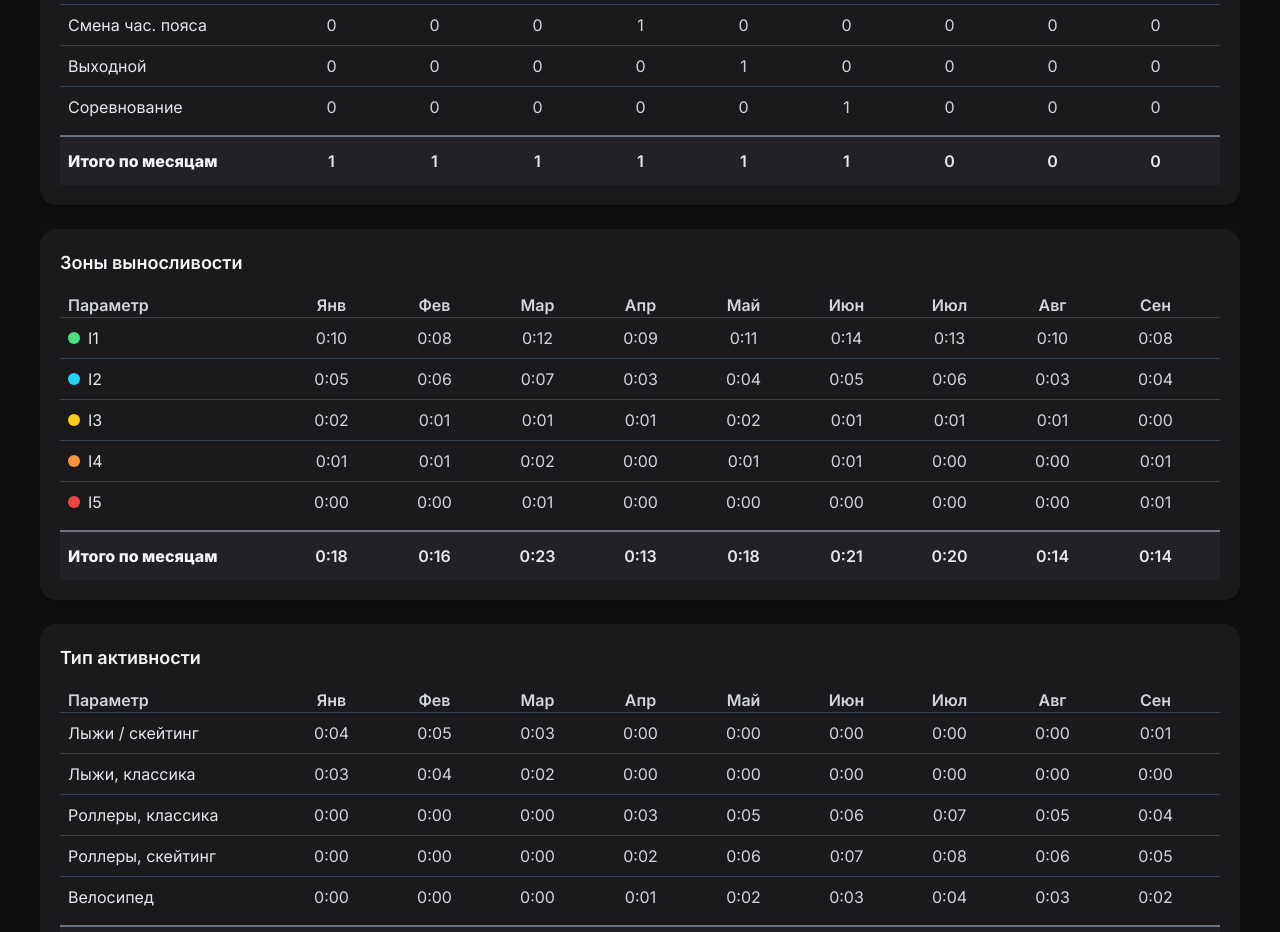
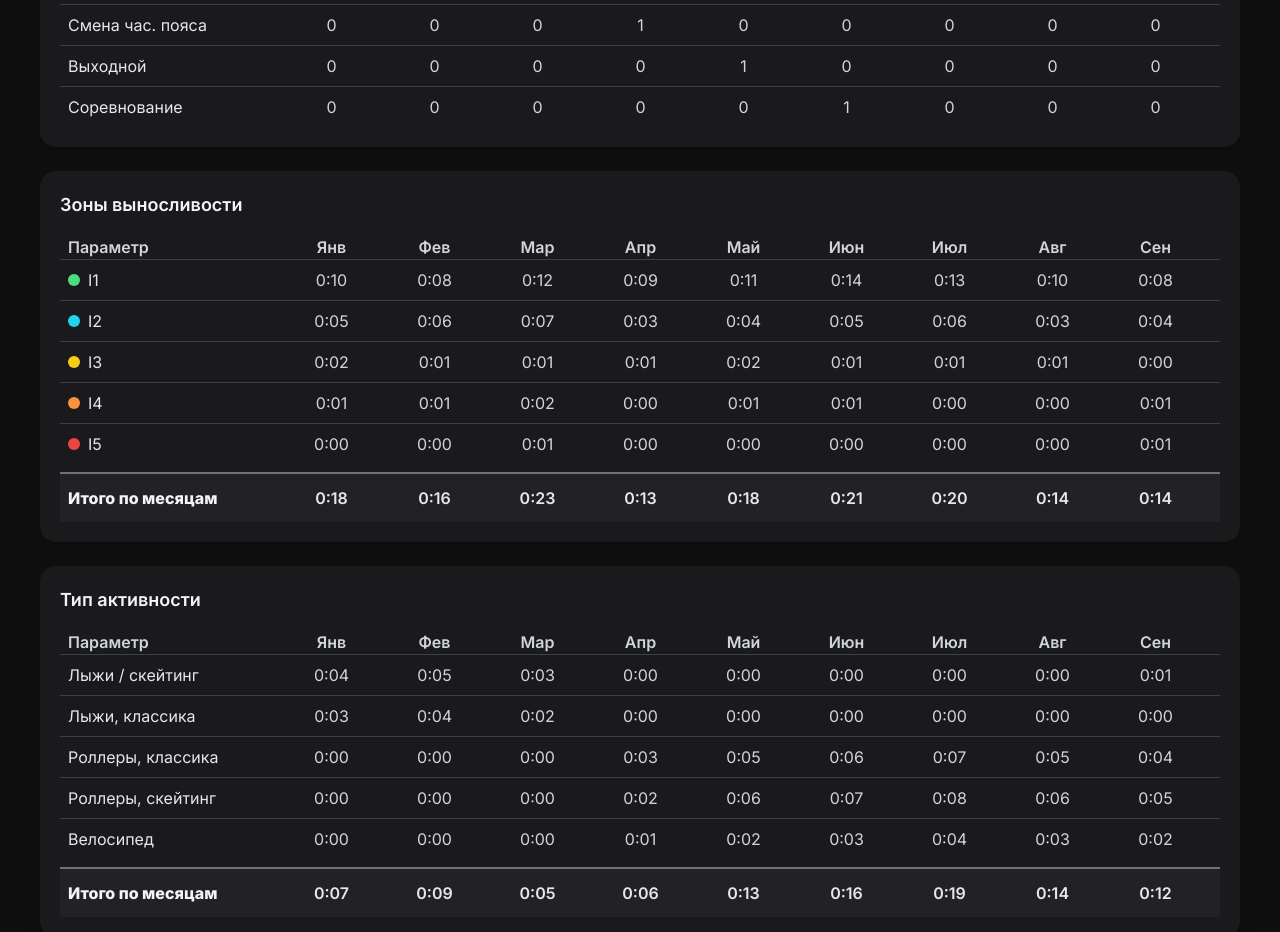
Before and after one commit to mbaliabin/dagbook-test, a React (Vite) app in the folder fasx-frontend/: page /statistics in a window 1280 px wide. Shown: the part 940-1872 px from the top of the page. Built offline with nearby package versions, Linux system fonts and the light colour scheme.

Commit message:
StatisticPage 455

```diff
--- a/fasx-frontend/src/pages/StatisticsPage.tsx
+++ b/fasx-frontend/src/pages/StatisticsPage.tsx
@@ -248,7 +248,7 @@ export default function StatsPage() {
               ]}
               columns={filteredMonths}
               index={0}
-              showBottomTotal={true}
+              showBottomTotal={false}
             />
 
             <SyncedTable
```
